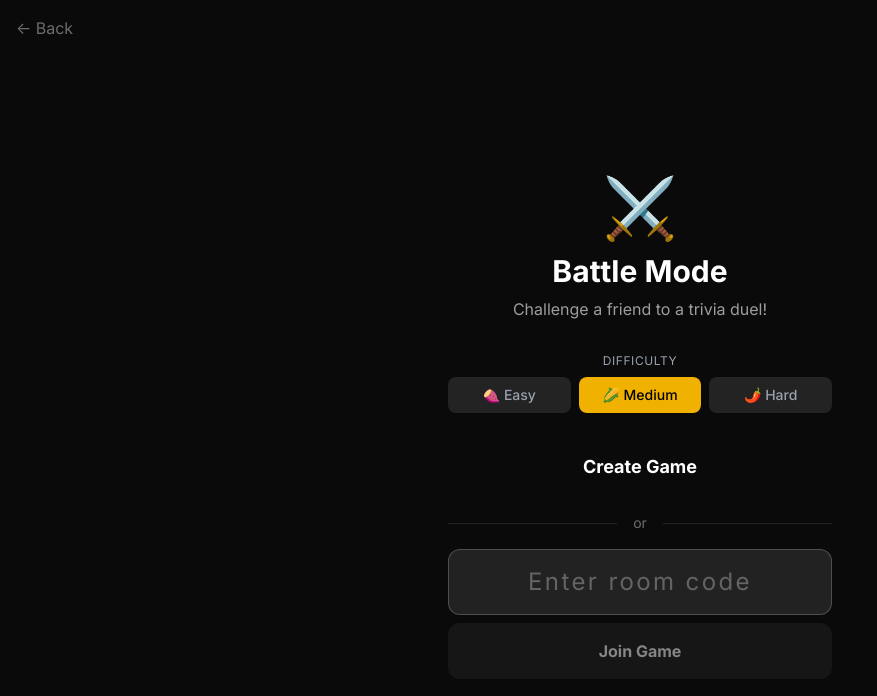
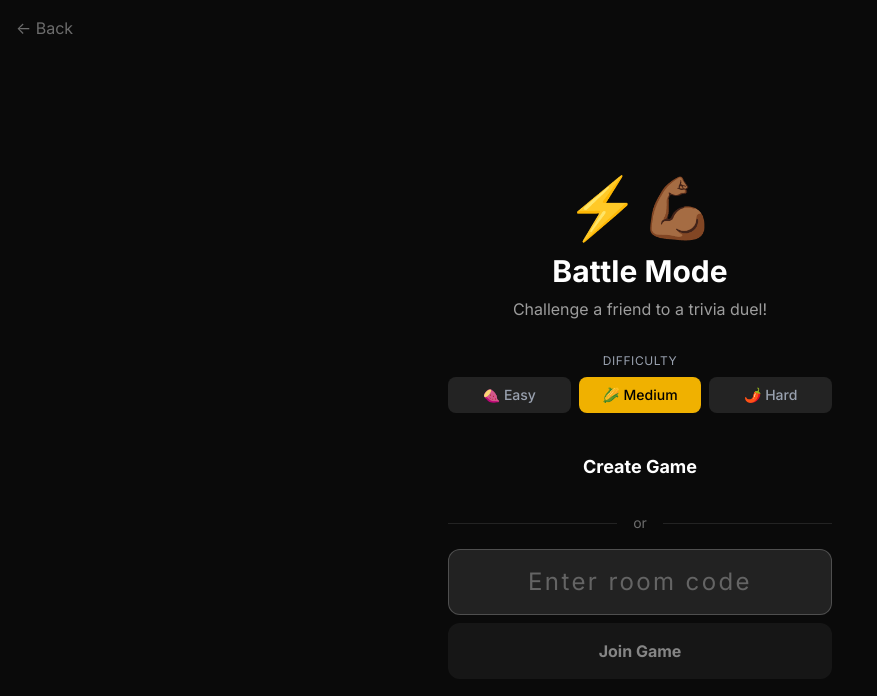
Before and after one commit to thomasamter/-akili, a React (Vite) app: page /multiplayer in a window 1280 px wide. Shown: the top 696 px of the page, without its empty margins (0-877 px from the left). Built offline with nearby package versions, Linux system fonts and the light colour scheme; no server answers.

Commit message:
Update Battle Mode symbol to ⚡💪🏾

```diff
--- a/src/App.jsx
+++ b/src/App.jsx
@@ -222,7 +222,7 @@ function HomePage() {
             onClick={() => navigate('/multiplayer')}
             className="w-full py-3 bg-gradient-to-r from-purple-600 to-pink-600 text-white font-bold text-lg rounded-xl flex items-center justify-center gap-2 hover:opacity-90 transition-opacity"
           >
-            ⚔️ BATTLE A FRIEND
+            ⚡💪🏾 BATTLE A FRIEND
           </button>
         </div>
 
--- a/src/pages/MultiplayerPage.jsx
+++ b/src/pages/MultiplayerPage.jsx
@@ -230,7 +230,7 @@ const MultiplayerPage = () => {
             animate={{ opacity: 1, y: 0 }}
             className="text-center mb-8"
           >
-            <span className="text-6xl mb-4 block">⚔️</span>
+            <span className="text-6xl mb-4 block">⚡💪🏾</span>
             <h1 className="text-3xl font-bold text-white mb-2">Battle Mode</h1>
             <p className="text-white/60">Challenge a friend to a trivia duel!</p>
           </motion.div>
```
